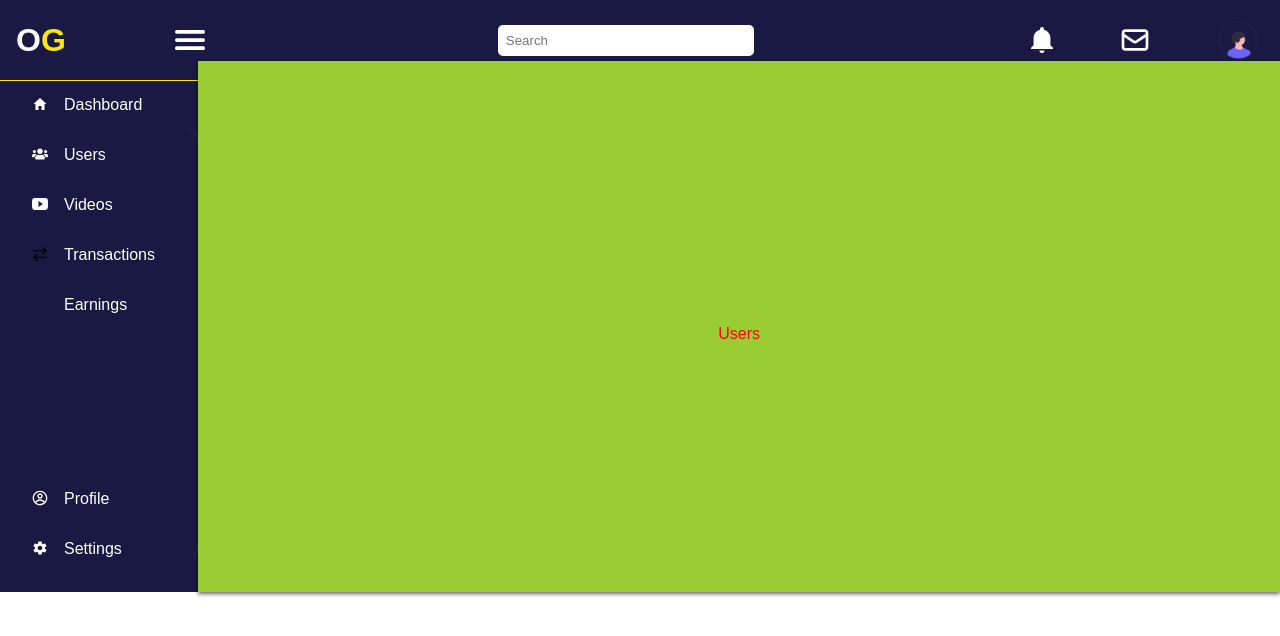
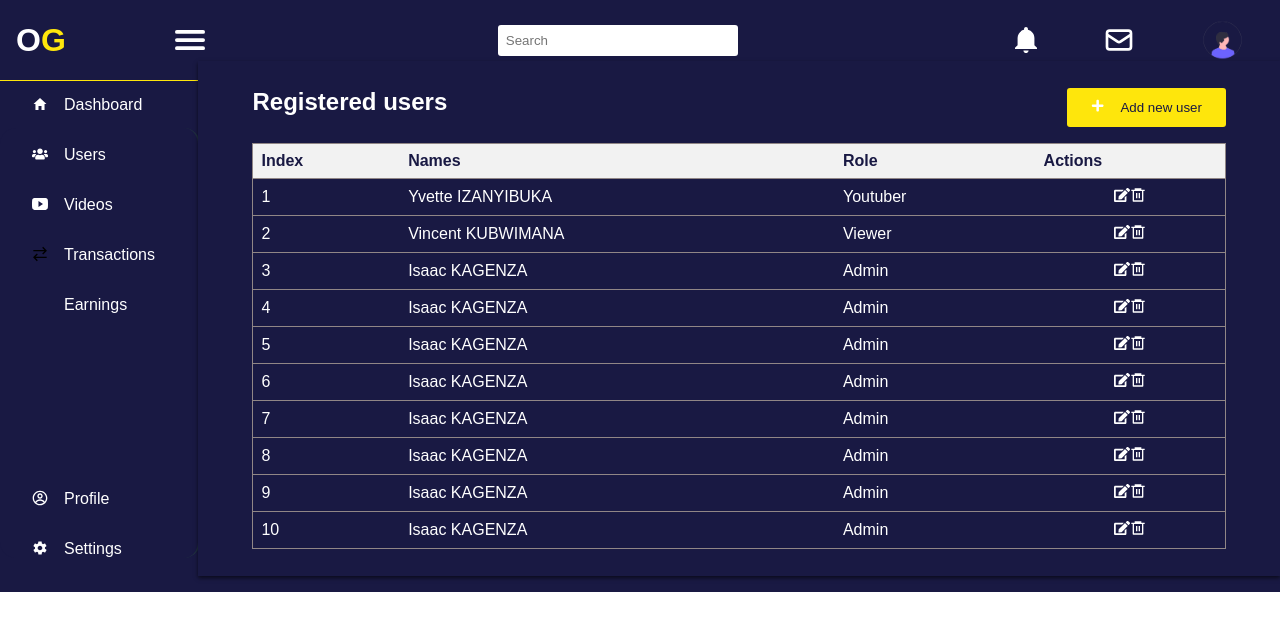
Before and after one commit to Klab-Rwanda/BoostifyTube-network-frontend, a React (Vite) app: page /superdashboard/users in a window 1280 px wide. Shown: the top 636 px of the page. Built offline with nearby package versions, Linux system fonts and the light colour scheme; some icons are missing.

Commit message:
users table

```diff
--- a/src/App.jsx
+++ b/src/App.jsx
@@ -15,19 +15,18 @@ import Transactions from "./Dashboards/Transactions";
 import Earnings from "./Dashboards/Earnings";
 import Profile from "./Dashboards/Profile";
 import Generalsetting from "./Dashboards/Settings";
-import SingleVideo from "./landingpage/SingleVideo";
-
+import Contacts from "./landingpage/Contacts";
 function App() {
   return (
     <BrowserRouter>
       <Routes>
         <Route path="/" element={<Landingpage />}>
           <Route index element={<Home />} />
-          <Route path="signup" element={<Signupform />} />
-          <Route path="login" element={<Login />} />
+          <Route path="contactus" element={<Contacts />} />
         </Route>
 
-        <Route path="video/:videoId" element={<SingleVideo />} />
+        <Route path="login" element={<Login />} />
+        <Route path="signup" element={<Signupform />} />
 
         <Route path="/dashboard" element={<Dashboard />}>
           <Route index element={<Home />} />
--- a/src/Dashboards/Users.jsx
+++ b/src/Dashboards/Users.jsx
@@ -1,8 +1,123 @@
 import React from "react";
 import "../Styles/Users.css";
+import { FaPlus } from "react-icons/fa";
+import { FaEdit } from "react-icons/fa";
+import { RiDeleteBin6Line } from "react-icons/ri";
 
 const Users = () => {
-  return <div className="users-cont">Users</div>;
+  return (
+    <div className="users-cont">
+      <div className="user-header">
+        <h2>Registered users</h2>
+        <button className="new-userBtn">
+          <FaPlus className="plus" style={{ color: "red" }} />
+          Add new user
+        </button>
+      </div>
+      <table>
+        <thead>
+          <tr>
+            <th>Index</th>
+            <th>Names</th>
+            <th>Role</th>
+            <th>Actions</th>
+          </tr>
+        </thead>
+        <tbody>
+          <tr>
+            <td>1</td>
+            <td>Yvette IZANYIBUKA</td>
+            <td>Youtuber</td>
+            <td className="actions">
+              <FaEdit />
+              <RiDeleteBin6Line style={{ color: "red" }} />
+            </td>
+          </tr>
+          <tr>
+            <td>2</td>
+            <td>Vincent KUBWIMANA</td>
+            <td>Viewer</td>
+            <td className="actions">
+              <FaEdit />
+              <RiDeleteBin6Line style={{ color: "red" }} />
+            </td>
+          </tr>
+          <tr>
+            <td>3</td>
+            <td>Isaac KAGENZA</td>
+            <td>Admin</td>
+            <td className="actions">
+              <FaEdit />
+              <RiDeleteBin6Line style={{ color: "red" }} />
+            </td>
+          </tr>
+          <tr>
+            <td>4</td>
+            <td>Isaac KAGENZA</td>
+            <td>Admin</td>
+            <td className="actions">
+              <FaEdit />
+              <RiDeleteBin6Line style={{ color: "red" }} />
+            </td>
+          </tr>
+          <tr>
+            <td>5</td>
+            <td>Isaac KAGENZA</td>
+            <td>Admin</td>
+            <td className="actions">
+              <FaEdit />
+              <RiDeleteBin6Line style={{ color: "red" }} />
+            </td>
+          </tr>
+          <tr>
+            <td>6</td>
+            <td>Isaac KAGENZA</td>
+            <td>Admin</td>
+            <td className="actions">
+              <FaEdit />
+              <RiDeleteBin6Line style={{ color: "red" }} />
+            </td>
+          </tr>
+          <tr>
+            <td>7</td>
+            <td>Isaac KAGENZA</td>
+            <td>Admin</td>
+            <td className="actions">
+              <FaEdit />
+              <RiDeleteBin6Line style={{ color: "red" }} />
+            </td>
+          </tr>
+          <tr>
+            <td>8</td>
+            <td>Isaac KAGENZA</td>
+            <td>Admin</td>
+            <td className="actions">
+              <FaEdit />
+              <RiDeleteBin6Line style={{ color: "red" }} />
+            </td>
+          </tr>
+          <tr>
+            <td>9</td>
+            <td>Isaac KAGENZA</td>
+            <td>Admin</td>
+            <td className="actions">
+              <FaEdit />
+              <RiDeleteBin6Line style={{ color: "red" }} />
+            </td>
+          </tr>
+          <tr>
+            <td>10</td>
+            <td>Isaac KAGENZA</td>
+            <td>Admin</td>
+            <td className="actions">
+              <FaEdit />
+              <RiDeleteBin6Line style={{ color: "red" }} />
+            </td>
+          </tr>
+        </tbody>
+      </table>
+    </div>
+  );
 };
 
 export default Users;
--- /dev/null
+++ b/src/Styles/Contacts.css
@@ -0,0 +1,104 @@
+.contact-cont {
+  /* background-color: aqua; */
+  height: 83vh;
+  margin-top: -6rem;
+  margin: auto;
+  align-items: center;
+  display: flex;
+  justify-content: center;
+  text-align: center;
+}
+.content-cont {
+  height: 25rem;
+  width: 80%;
+  /* background-color: blueviolet; */
+  display: flex;
+  justify-content: center;
+  align-items: center;
+  text-align: center;
+  margin: auto;
+}
+
+.contact-form {
+  width: 400px;
+  padding: 20px;
+  border: 1px solid #ccc;
+  background-color: #191943;
+  border-radius: 5px;
+  text-align: start;
+  box-shadow: 0 0 10px rgba(0, 0, 0, 0.1);
+}
+
+h2 {
+  text-align: center;
+  color: white;
+}
+
+form {
+  display: flex;
+  flex-direction: column;
+}
+
+.form-group {
+  margin-bottom: 15px;
+}
+
+label {
+  /* font-weight: bold; */
+  margin-bottom: 5px;
+  color: white;
+  font-size: 0.9rem;
+}
+
+input,
+textarea {
+  width: 100%;
+  padding: 8px;
+  box-sizing: border-box;
+  border: 1px solid #ccc;
+  color: #191943;
+  border-radius: 3px;
+}
+
+button {
+  background-color: #fee60c;
+  color: #191943;
+  padding: 10px;
+  border: none;
+  border-radius: 3px;
+  cursor: pointer;
+  transition: background-color 0.3s;
+}
+
+button:hover {
+  background-color: #fee60c;
+}
+.socialM {
+  display: flex;
+  flex-direction: column;
+  justify-content: start;
+  text-align: start;
+  margin-right: 2rem;
+}
+.cont-title {
+  color: white;
+  margin: 0 0 2rem 0;
+}
+.loc {
+  font-size: 1rem;
+  margin: 1rem 0;
+}
+.iconss {
+  display: flex;
+  align-items: start;
+  text-align: start;
+}
+.soc {
+  margin: 1.5rem 1rem;
+  font-size: 2rem;
+}
+.soc1 {
+  font-size: 1.5rem;
+  margin-left: 1rem;
+  margin-right: 1rem;
+}
--- a/src/Styles/Users.css
+++ b/src/Styles/Users.css
@@ -1,18 +1,60 @@
-.users-cont{
+.users-cont {
   display: flex;
   flex-direction: column;
-  background-color: yellowgreen;
+  background-color: #191943;
   margin-left: 0;
-  padding-top: 1rem;
-  /* margin: 5rem auto 0 0; */
+  padding-top: 0rem;
   position: relative;
   color: red;
   justify-content: center;
   align-items: center;
   text-align: center;
-  /* border-top: 1px solid lightgray; */
   height: fit-content;
   width: 100%;
   height: 32.2rem;
   box-shadow: 0 2px 4px rgba(0.8, 0, 0, 0.6);
 }
+.user-header {
+  display: flex;
+  justify-content: space-between;
+  width: 90%;
+}
+.actions {
+  align-items: center;
+  text-align: center;
+  justify-content: center;
+  gap: 6rem;
+}
+.new-userBtn {
+  background-color: #fee60c;
+  padding: 0.7rem 1.5rem;
+  color: #191943;
+  margin-bottom: 1rem;
+}
+.plus {
+  margin-right: 1rem;
+  color: #191943;
+}
+table {
+  border-collapse: collapse;
+  width: 90%;
+  border: 1px solid #908686;
+}
+
+th,
+td {
+  border-bottom: 1px solid #908686;
+  padding: 8px;
+  color: #191943;
+  text-align: left;
+}
+td {
+  color: white;
+}
+th {
+  background-color: #f2f2f2;
+}
+
+.first-row {
+  background-color: #e0e0e0;
+}
--- a/src/Styles/Videocards.css
+++ b/src/Styles/Videocards.css
@@ -3,10 +3,12 @@
   justify-content: center;
   align-items: center;
   display: flex;
+  align-items: center;
+  text-align: center;
 }
 .video-details {
   display: grid;
-  grid-template-columns: repeat(4, 1fr);
+  grid-template-columns: repeat(3, 1fr);
   margin: 0.5rem;
   justify-content: center;
   align-items: center;
--- /dev/null
+++ b/src/landingpage/Contacts.jsx
@@ -0,0 +1,62 @@
+import React from "react";
+import "../Styles/Contacts.css";
+import { MdLocationPin } from "react-icons/md";
+import { FaPhoneAlt } from "react-icons/fa";
+import { MdOutlineEmail } from "react-icons/md";
+import { FaSquareXTwitter } from "react-icons/fa6";
+import { FaInstagram } from "react-icons/fa";
+import { FaTiktok } from "react-icons/fa";
+
+const Contacts = () => {
+  return (
+    <div className="contact-cont">
+      <div className="content-cont">
+        <div className="socialM">
+          <h2 className="cont-title">Let's get in Touch with You!</h2>
+          <p className="loc">
+            <MdLocationPin className="soc1" />
+            Kigali KN403
+          </p>
+          <p className="loc">
+            <FaPhoneAlt className="soc1" />
+            +250787615313
+          </p>
+          <p className="loc">
+            <MdOutlineEmail className="soc1" />
+            origingroup@gmail299.com
+          </p>
+          <div className="iconss">
+            <FaSquareXTwitter className="soc" />
+            <FaInstagram className="soc" />
+            <FaTiktok className="soc" />
+          </div>
+        </div>
+        <div className="contact-form">
+          <h2>Contact Us</h2>
+          <form>
+            <div className="form-group">
+              <label htmlFor="name">Your Name</label>
+              <input type="text" id="name" name="name" required />
+            </div>
+            <div className="form-group">
+              <label htmlFor="email">Your Email</label>
+              <input type="email" id="email" name="email" required />
+            </div>
+            <div className="form-group">
+              <label htmlFor="message">Your Message</label>
+              <textarea
+                id="message"
+                name="message"
+                rows="4"
+                required
+              ></textarea>
+            </div>
+            <button type="submit">Submit</button>
+          </form>
+        </div>
+      </div>
+    </div>
+  );
+};
+
+export default Contacts;
--- a/src/landingpage/Headeer.jsx
+++ b/src/landingpage/Headeer.jsx
@@ -17,7 +17,10 @@ function Headeer() {
       </div>
 
       <div className="header-buttonn">
-        <button className="heade-button"> Contacts</button>
+        <Link to= "/contactus">
+          <button className="heade-button"> Contacts</button>
+        </Link>
+
         <button className="heade-button"> FAQs</button>
         <Link to="/Login">
           <button className="heade-button"> Login</button>
--- a/src/landingpage/VideoCards.jsx
+++ b/src/landingpage/VideoCards.jsx
@@ -1,6 +1,5 @@
 import React, { useState, useEffect } from "react";
 import "../Styles/VideoCards.css";
-import { Link } from "react-router-dom";
 
 const VideoCard = ({ videos }) => {
   if (!videos || videos.length === 0) {
@@ -10,7 +9,6 @@ return (
   <div className="video-details">
     {videos.map((video, index) => (
       <div key={index} className="video-item">
-        <Link to={`/video/${video.id}`} className="video-item-link">
           <iframe
             title={video.snippet.title}
             width="300"
@@ -19,10 +17,7 @@ return (
             frameBorder="0"
             allowFullScreen
           ></iframe>
-        </Link>
-        <Link to={`/video/${video.id}`} className="video-item-link">
           <p>{video.snippet.title}</p>
-        </Link>
         <p>Views: {video.statistics.viewCount}</p>
         <p>Likes: {video.statistics.likeCount}</p>
         <p>Comments: {video.statistics.commentCount}</p>
--- a/src/landingpage/signupform.css
+++ b/src/landingpage/signupform.css
@@ -4,7 +4,7 @@
   margin: auto;
   align-items: center;
   justify-content: center;
-  /* background-color: aqua; */
+  background-color: #191943;
   padding: 2rem;
 }
 
```
Also changed, not shown: src/landingpage/Login.jsx (+32 -23 lines), src/landingpage/SingleVideo.jsx (deleted, +0 -61 lines).
